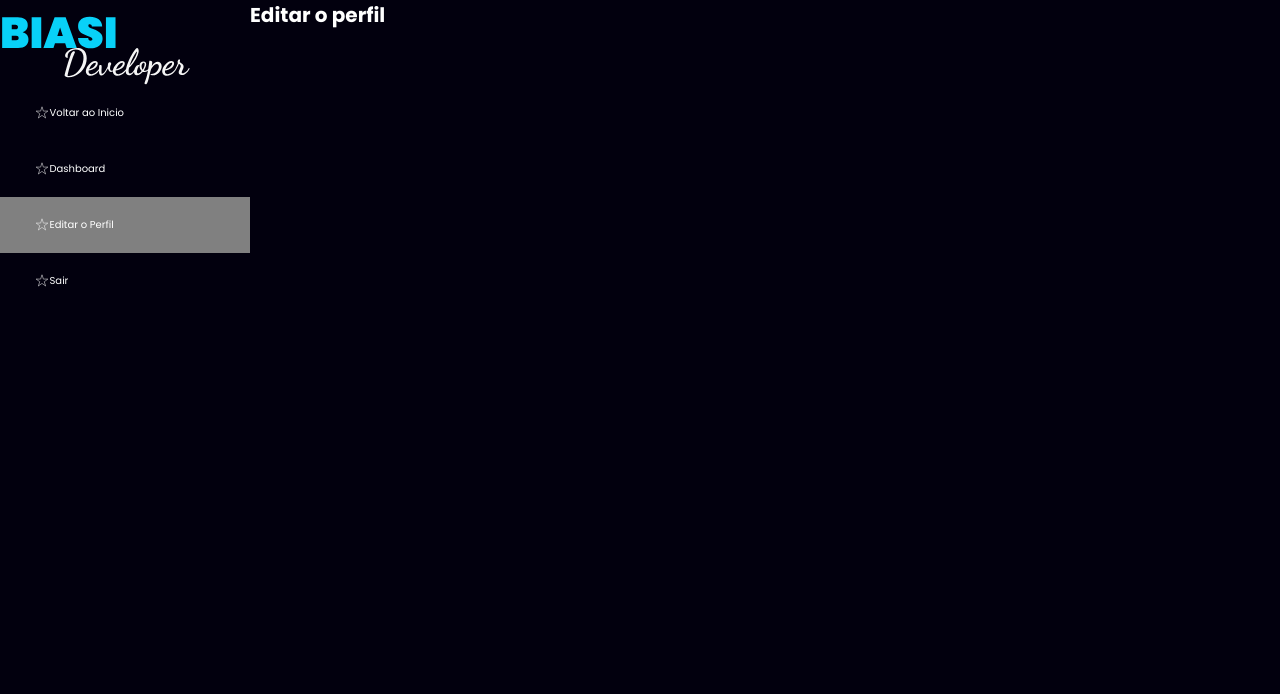
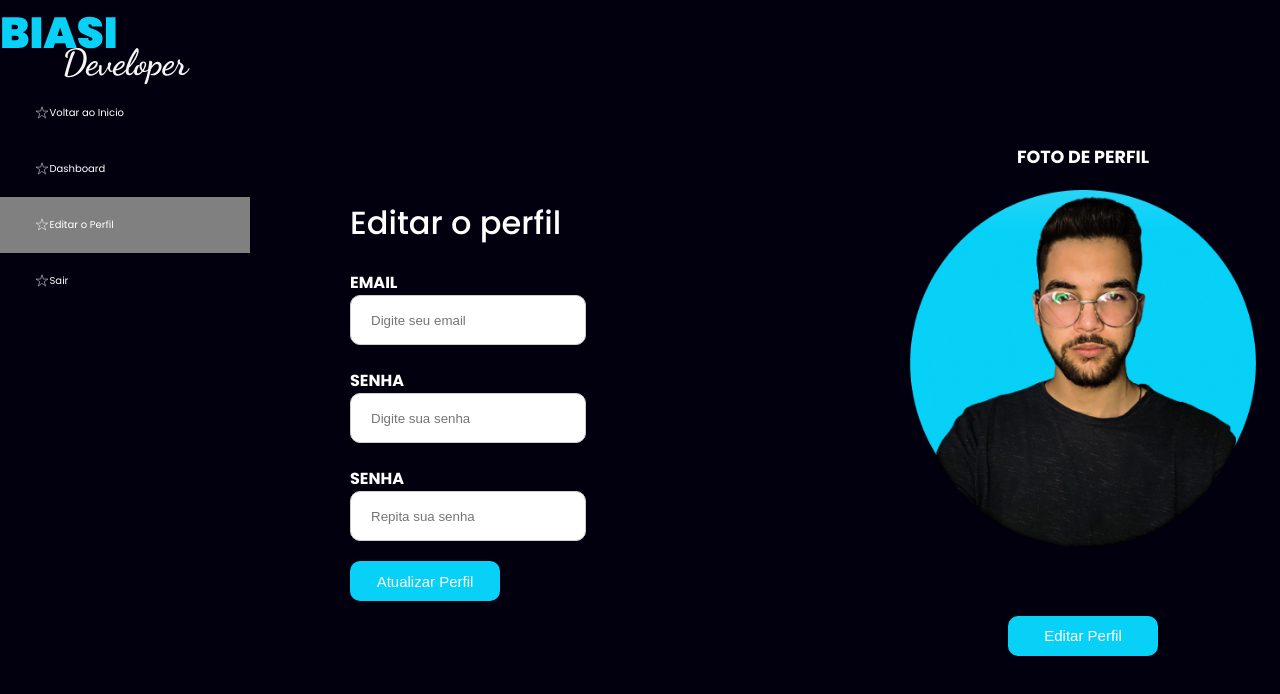
Before and after one commit to zLucasBiasi/frontend_biasiportfolio, a Next.js app: page /admin/editar-perfil in a window 1280 px wide. Shown: the top 694 px of the page. Built offline with nearby package versions, Linux system fonts and the light colour scheme.

Commit message:
feat: creating page to edit profile

```diff
--- a/src/components/BiasiPhoto/index.tsx
+++ b/src/components/BiasiPhoto/index.tsx
@@ -1,7 +1,17 @@
 import biasi from "/public/assets/photoBiasi.png";
 
 import * as S from "./styles";
+import { css, DefaultTheme } from "styled-components";
 
-export const BiasiPhoto = () => (
-  <S.ImageStyle src={biasi} alt="Logo do portfólio" priority />
+interface PhotoProps {
+    Locals?: "Photo_Edit";
+}
+
+export const BiasiPhoto = ({ Locals }: PhotoProps) => (
+    <S.ImageStyle
+        Locals={Locals}
+        src={biasi}
+        alt="Logo do portfólio"
+        priority
+    />
 );
--- a/src/components/BiasiPhoto/styles.ts
+++ b/src/components/BiasiPhoto/styles.ts
@@ -1,8 +1,21 @@
 import Image from "next/future/image";
 
-import styled from "styled-components";
+import styled, { css } from "styled-components";
 
-export const ImageStyle = styled(Image)`
+interface ButtonProps {
+    Locals?: "Photo_Edit";
+}
+
+const Local = {
+    Photo_Edit: () => css`
+        width: 20rem;
+        height: 20rem;
+    `,
+};
+
+export const ImageStyle = styled(Image)<ButtonProps>`
+    ${({ Locals }) => css`
+        ${Locals && Local[Locals]()}
         @media (max-width: 1000px) {
             width: 35rem;
             height: 35rem;
@@ -17,4 +30,5 @@ export const ImageStyle = styled(Image)`
             width: 20rem;
             height: 20rem;
         }
+    `}
 `;
--- a/src/pages/admin/editar-perfil/index.tsx
+++ b/src/pages/admin/editar-perfil/index.tsx
@@ -1,13 +1,84 @@
+import onEye from "/public/assets/onEye.svg";
+import offEye from "/public/assets/offEye.svg";
+import { z } from "zod";
+import { zodResolver } from "@hookform/resolvers/zod";
+import { useForm } from "react-hook-form";
 import { TemplateAdmin } from "../../../template/template_admin";
+import { Form } from "../../../utils/Form";
+import { Input } from "../../../utils/Input";
+import { useState } from "react";
+import { Button } from "../../../utils/Button";
 
-const editarPerfil = () => {
+import * as S from "./styles";
+import { BiasiPhoto } from "../../../components/BiasiPhoto";
+
+const schema = z.object({
+    email: z.string().email(),
+    password: z.string(),
+});
+
+const EditProfile = () => {
+    const [seePassword, setSeePassword] = useState(false);
+    const { register, handleSubmit, formState } = useForm({
+        resolver: zodResolver(schema),
+    });
+
+    const onSubmit = (data: any) => {
+        console.log(data);
+    };
     return (
         <>
             <TemplateAdmin>
-                <h1>Editar o perfil</h1>
+                <div>
+                    <S.Title>Editar o perfil</S.Title>
+                    <Form handleSubmit={handleSubmit(onSubmit)}>
+                        <Input
+                            Locals="Edit_profile"
+                            {...register("email")}
+                            id="email"
+                            label="EMAIL"
+                            type="text"
+                            placeholder="Digite seu email"
+                        />
+
+                        <Input
+                            Locals="Edit_profile"
+                            {...register("password")}
+                            id="Password"
+                            label="SENHA"
+                            type={!seePassword ? "password" : "text"}
+                            placeholder="Digite sua senha"
+                        />
+
+                        <Input
+                            Locals="Edit_profile"
+                            {...register("password")}
+                            id="Password"
+                            label="SENHA"
+                            type={!seePassword ? "password" : "text"}
+                            placeholder="Repita sua senha"
+                        />
+
+                        {/* <S.StyleImage
+                            onClick={() => setSeePassword((prev) => !prev)}
+                            src={seePassword ? onEye : offEye}
+                            alt="Icone de modo noturno"
+                        /> */}
+                        <Button Locals="Button_Edit" type="submit">
+                            Atualizar Perfil
+                        </Button>
+                    </Form>
+                </div>
+                <S.EditProfilePhoto>
+                    <h3>FOTO DE PERFIL</h3>
+                    <BiasiPhoto Locals="Photo_Edit" />
+                    <Button Locals="Button_Edit" type="submit">
+                        Editar Perfil
+                    </Button>
+                </S.EditProfilePhoto>
             </TemplateAdmin>
         </>
     );
 };
 
-export default editarPerfil;
+export default EditProfile;
--- /dev/null
+++ b/src/pages/admin/editar-perfil/styles.ts
@@ -0,0 +1,32 @@
+import Image from "next/future/image";
+
+import styled, { css } from "styled-components";
+
+export const Title = styled.h1`
+    font-weight: 500;
+    font-size: 3.2rem;
+    line-height: 4.8rem;
+`;
+
+export const Relative = styled.div`
+    position: relative;
+`;
+
+export const StyleImage = styled(Image)`
+    position: absolute;
+    top: 0;
+    left: 0;
+    width: 2rem;
+    height: 2rem;
+    margin-top: 1rem;
+`;
+
+export const EditProfilePhoto = styled.div`
+    display: flex;
+    flex-direction: column;
+    justify-content: center;
+    align-items: center;
+    gap: 2rem;
+    font-size: 1.5rem;
+    margin-left: 20rem;
+`;
--- a/src/pages/admin/index.tsx
+++ b/src/pages/admin/index.tsx
@@ -1,5 +1,6 @@
 import { TemplateAdmin } from "../../template/template_admin";
 
+import * as S from "./styles";
 const Admin = () => {
     return (
         <>
--- /dev/null
+++ b/src/pages/admin/styles.ts
@@ -0,0 +1 @@
+import styled from "styled-components";
--- a/src/template/template_admin/styles.ts
+++ b/src/template/template_admin/styles.ts
@@ -1,5 +1,9 @@
 import styled from "styled-components";
 
-export const Wrapper = styled.div`
+export const Wrapper = styled.main`
+    width: 100%;
     display: flex;
+    align-items: center;
+
+    gap: 10rem;
 `;
--- a/src/utils/Button/index.tsx
+++ b/src/utils/Button/index.tsx
@@ -3,14 +3,17 @@ interface ButtonProps {
     onClick?: (event: React.MouseEvent<HTMLButtonElement>) => void;
     disabled?: boolean;
     children?: React.ReactNode;
+    Locals?: "Button_Edit";
 }
 
 import * as S from "./styles";
 
-export const Button = ({ children, type }: ButtonProps) => {
+export const Button = ({ children, type, Locals }: ButtonProps) => {
     return (
         <>
-            <S.Button type={type}>{children}</S.Button>
+            <S.Button Locals={Locals} type={type}>
+                {children}
+            </S.Button>
         </>
     );
 };
--- a/src/utils/Button/styles.ts
+++ b/src/utils/Button/styles.ts
@@ -1,7 +1,20 @@
-import styled, { css } from "styled-components";
+import styled, { css, DefaultTheme } from "styled-components";
+interface ButtonProps {
+    Locals?: "Button_Edit";
+}
 
-export const Button = styled.button`
-    ${({ theme }) => css`
+const Local = {
+    Button_Edit: (theme: DefaultTheme) => css`
+        background-color: ${theme.colors.blueCian};
+        width: 15rem;
+        height: 4rem;
+        font-size: 1.5rem;
+        margin-top: 2rem;
+    `,
+};
+
+export const Button = styled.button<ButtonProps>`
+    ${({ theme, Locals }) => css`
         width: 100%;
         height: 5rem;
         border-radius: 1rem;
@@ -11,6 +24,7 @@ export const Button = styled.button`
         outline: none;
         margin-top: 4rem;
         cursor: pointer;
+        ${Locals && Local[Locals](theme)}
         &:hover {
             transform: translateY(-2px);
             filter: opacity(95%);
--- a/src/utils/Input/index.tsx
+++ b/src/utils/Input/index.tsx
@@ -1,17 +1,20 @@
-import { forwardRef, InputHTMLAttributes, memo, RefObject } from "react";
+import { forwardRef, InputHTMLAttributes, memo } from "react";
 
 interface InputProps extends InputHTMLAttributes<HTMLInputElement> {
     label: string;
+    Locals?: "Edit_profile";
 }
 
 import * as S from "./styles";
 
 export const Input = memo(
     forwardRef<HTMLInputElement, InputProps>((props, ref) => {
-        const { type, id, label, ...rest } = props;
+        const { type, id, label, Locals, ...rest } = props;
         return (
             <S.ContainerInput>
-                <S.Label htmlFor={id}>{label}</S.Label>
+                <S.Label Locals={Locals} htmlFor={id}>
+                    {label}
+                </S.Label>
                 <S.Input type={type} id={id} {...rest} ref={ref} />
             </S.ContainerInput>
         );
--- a/src/utils/Input/styles.ts
+++ b/src/utils/Input/styles.ts
@@ -1,15 +1,26 @@
-import styled, { css } from "styled-components";
+import styled, { css, DefaultTheme } from "styled-components";
+
+interface LocalsTypes {
+    Locals?: "Edit_profile";
+}
+
+const Local = {
+    Edit_profile: (theme: DefaultTheme) => css`
+        color: ${theme.colors.white};
+    `,
+};
 
 export const ContainerInput = styled.div`
     margin-top: 2.4rem;
 `;
 
-export const Label = styled.label`
-    ${({ theme }) => css`
+export const Label = styled.label<LocalsTypes>`
+    ${({ theme, Locals }) => css`
         font-weight: 700;
         font-size: 1.6rem;
         line-height: 2.4rem;
         color: ${theme.colors.background};
+        ${Locals && Local[Locals](theme)}
     `}
 `;
 
```
Also changed, not shown: src/context/darkMode.tsx (+3 -5 lines). Lines whose indentation alone changed are shown as unchanged.
